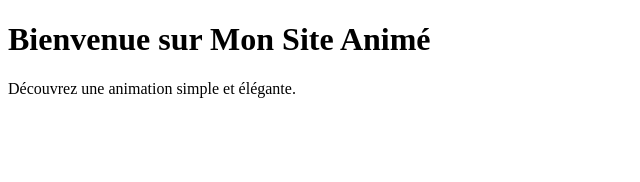
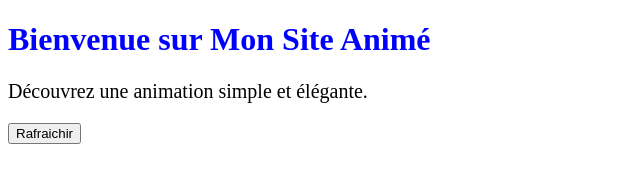
Before and after one commit to exacodeweb/Projet-logiciel, a plain HTML site: page index.html in a window 1280 px wide. Shown: the whole page, without its empty margins (0-640 px from the left). Drawn offline with Linux system fonts and the light colour scheme.

Commit message:
ajout fonctionnalité A

```diff
--- a/index.html
+++ b/index.html
@@ -4,12 +4,18 @@
 <head>
   <meta charset="UTF-8">
   <meta name="viewport" content="width=device-width, initial-scale=1.0">
+  <link rel="stylesheet" href="style.css" />
   <title>Mon Site Animé</title>
 </head>
 
 <body>
   <h1>Bienvenue sur Mon Site Animé</h1>
   <p>Découvrez une animation simple et élégante.</p>
+
+  <div type="reset" class="button-slideOne">
+    <input class="btn" type="button" onclick="window.location.reload(false)" value="Rafraichir">
+  </div>
+
 </body>
 
 </html>
```
